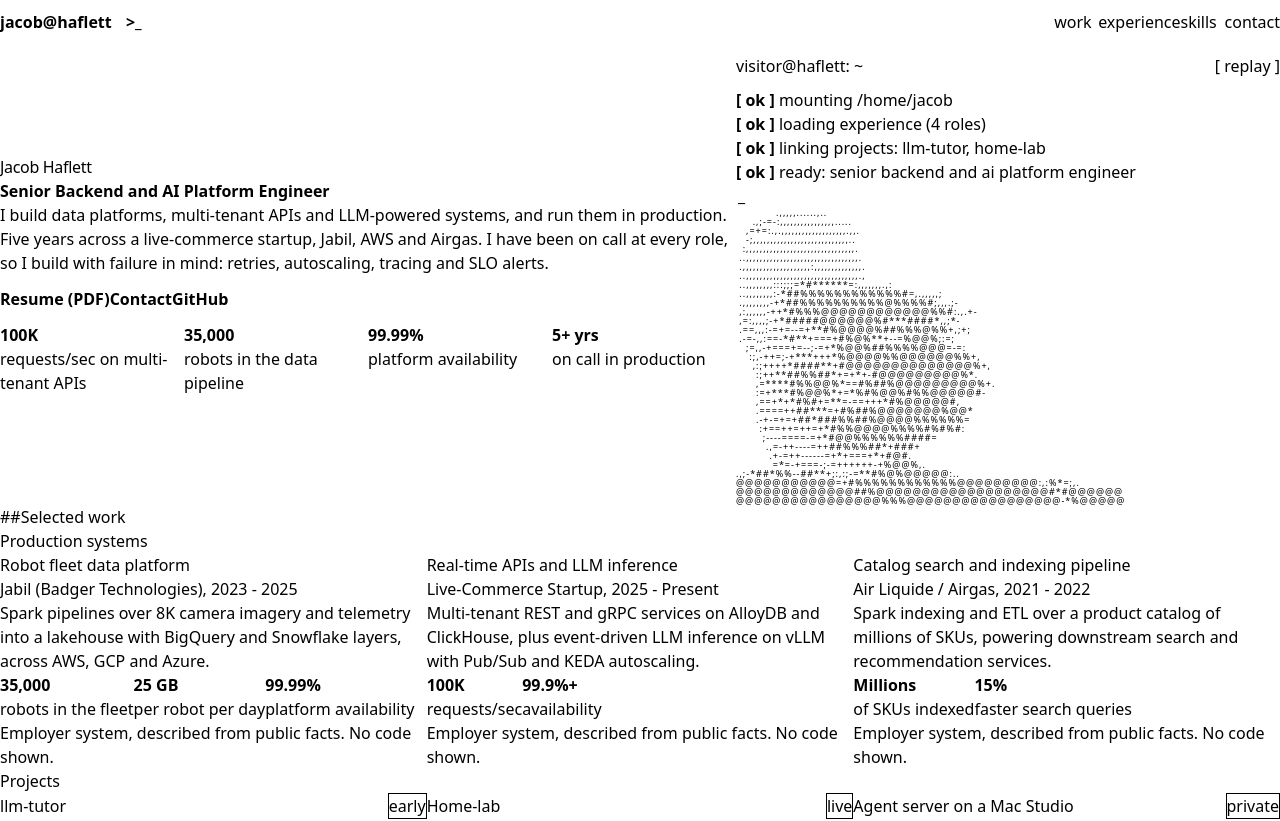
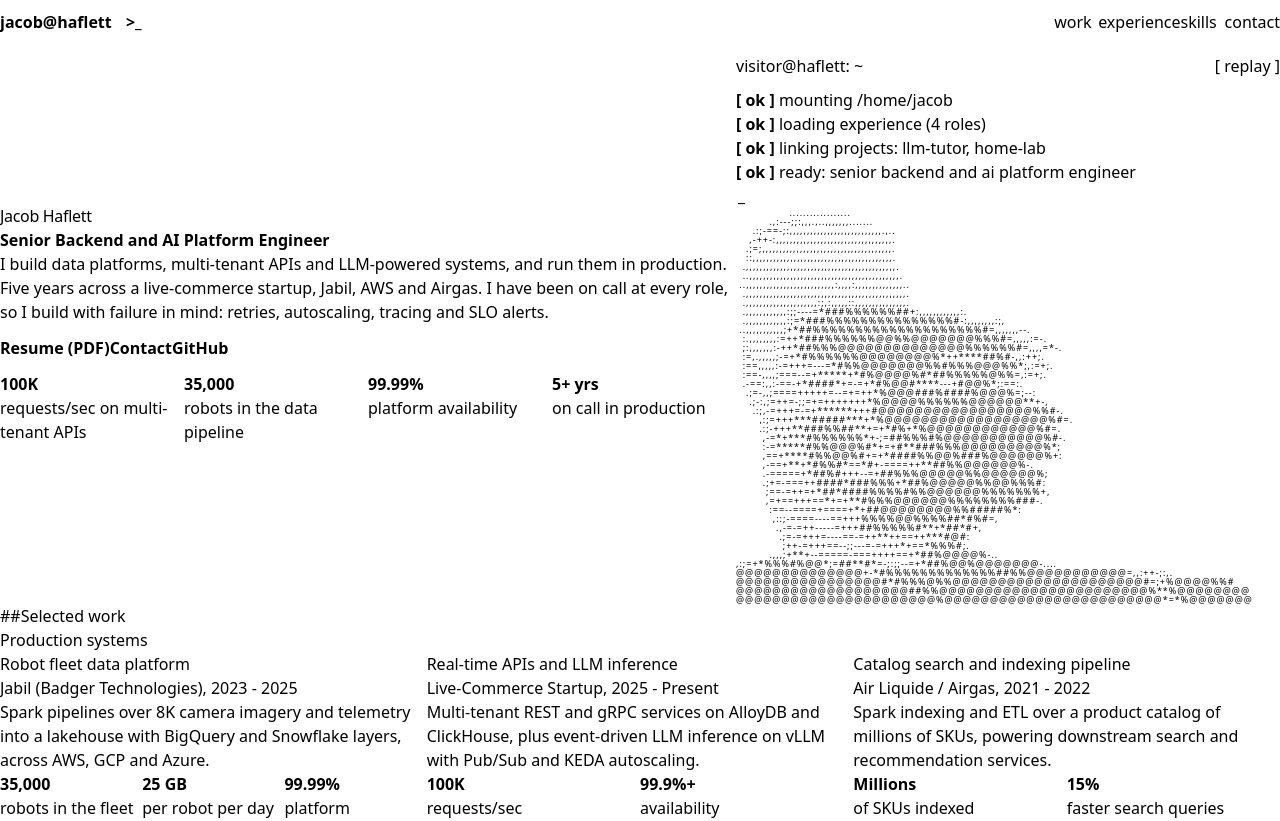
Before and after one commit to haflettjm/haflettjm.github.io, a Nuxt app in the folder front-end/: page / in a window 1280 px wide. Shown: the top 821 px of the page. Built offline with nearby package versions, Linux system fonts and the light colour scheme.

Commit message:
Polish hero portrait, card stats and contact spacing

```diff
--- a/front-end/assets/styles/site.css
+++ b/front-end/assets/styles/site.css
@@ -351,9 +351,9 @@
   display: block;
   margin: 0;
   padding: var(--space-3);
-  width: calc(44 * (1ch + 1px) + 2 * var(--space-3));
+  width: calc(58 * (1ch + 1px) + 2 * var(--space-3));
   max-width: 100%;
-  height: calc(33 * 9px + 2 * var(--space-3));
+  height: calc(44 * 9px + 2 * var(--space-3));
   overflow: hidden;
   font-family: var(--font-mono);
   font-size: 9px;
@@ -672,3 +672,12 @@
 .hero__side > * + * {
   margin-top: var(--space-4);
 }
+
+.card .role-stats {
+  display: grid;
+  grid-template-columns: repeat(auto-fit, minmax(5.5rem, 1fr));
+  gap: var(--space-3) var(--space-4);
+}
+.contact .section__title {
+  margin-bottom: 0;
+}
--- a/front-end/components/AsciiPortrait.vue
+++ b/front-end/components/AsciiPortrait.vue
@@ -1,7 +1,7 @@
 <script setup lang="ts">
 /* Draws public/portrait.jpg as ASCII on desktop only. The box is sized in CSS so nothing shifts. */
-const COLS = 44;
-const ROWS = 33;
+const COLS = 58;
+const ROWS = 44;
 const RAMP = " .,:;-=+*#%@";
 const el = ref<HTMLPreElement | null>(null);
 
```
